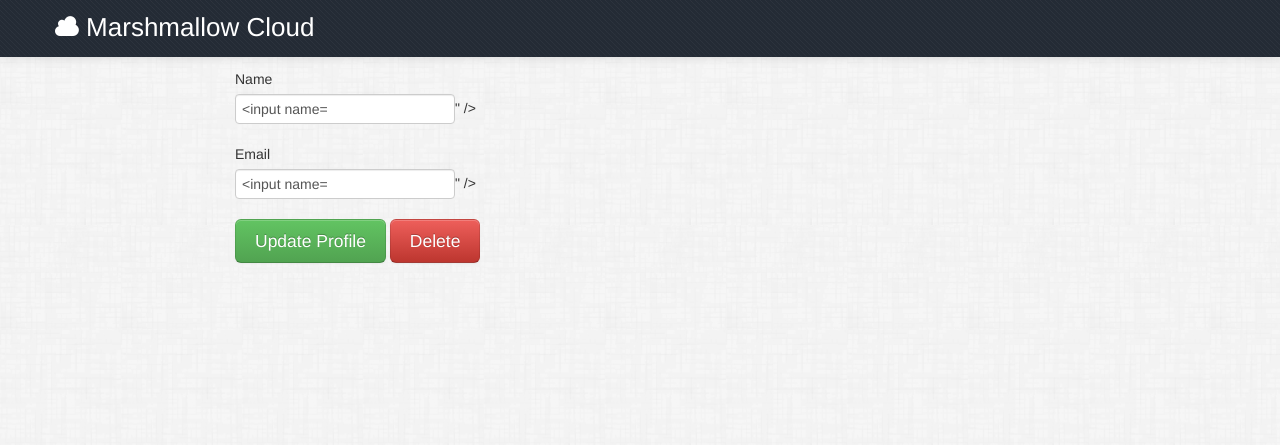
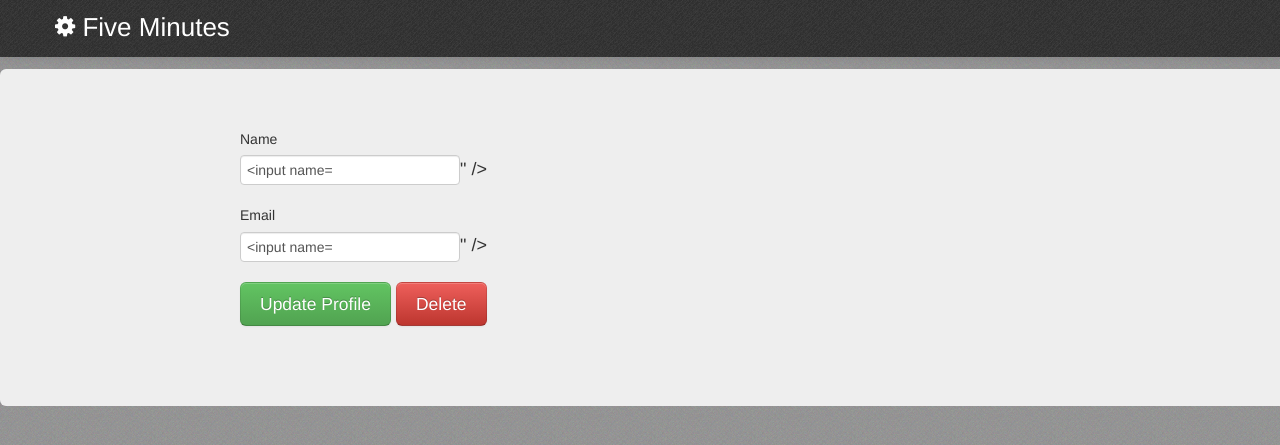
Before and after one commit to myles2007/5Minutes, a Flask app: template fiveminutes/templates/edit_profile.html in a window 1280 px wide. Shown: the top 445 px of the page. Run offline with Flask 2, Linux system fonts and the light colour scheme; the template is opened without the code that fills it, so the values that code supplies are empty, except form fields; tables that the repository leaves empty hold one stand-in row (values such as "Sample post"); form fields are guessed from the names that the template uses; some libraries are stand-ins or nearby versions.

Commit message:
Layout fixes.

```diff
--- a/fiveminutes/static/css/theme.css
+++ b/fiveminutes/static/css/theme.css
@@ -4,7 +4,7 @@ html {
 body {
         position: relative;
         padding-top: 69px;
-        background: #DDDCE2 url(../img/content_bg.jpg) repeat left top;
+        background: #DDDCE2 url(../img/content_bg.png) repeat left top;
         -webkit-font-smoothing: antialiased;
 }
 /* Navbar
@@ -23,7 +23,7 @@ body {
     filter: none;
     padding: 7px 0 8px 0;
     /*background: none repeat scroll 0 0 #242b35;*/
-    background: url("../img/nav_bg.jpg") 0 0 repeat;
+    background: url("../img/header_bg.png") 0 0 repeat;
 }
 .navbar .brand {
     font-size: 26px;
--- a/fiveminutes/templates/layout.html
+++ b/fiveminutes/templates/layout.html
@@ -2,14 +2,14 @@
 <html lang="en">
   <head>
     <meta charset="utf-8">
-    <title>Marshmallow Cloud {% block title %}{% endblock title %}</title>
+    <title>Five Minutes {% block title %}{% endblock title %}</title>
     <meta name="viewport" content="width=device-width, initial-scale=1.0">
     <meta name="description" content="EC2 Instance Launcher for BriteCore.">
     <meta name="author" content="Team Blayden">
 
     <!-- Le styles -->
     <link href="{{ url_for('static',filename='bootstrap/css/bootstrap.css') }}" rel="stylesheet">
-    <link rel="shortcut icon" href="{{ url_for('static', filename='img/smore.png') }}">
+    <link rel="shortcut icon" href="{{ url_for('static', filename='img/5.png') }}">
     <style>
       body {
         padding-top: 60px; /* 60px to make the container go all the way to the bottom of the topbar */
@@ -41,7 +41,7 @@
                 <span class="icon-bar"></span>
                 <span class="icon-bar"></span>
             </a>
-            <a class="brand" href="{{ url_for('index') }}" style="color: #fff;"><i class="icon-cloud"></i> Marshmallow Cloud</a>
+            <a class="brand" href="{{ url_for('index') }}" style="color: #fff;"><i class="icon-cog"></i> Five Minutes</a>
             <div class="nav-collapse collapse">
                 <ul class="nav pull-right" style="margin-top: -10px;">
                     {% if g.user %}
@@ -56,7 +56,7 @@
       </div>
     </div>
     <!-- ends navbar -->
-    <div class="container">
+    <div class="container hero-unit">
         {% with messages = get_flashed_messages(with_categories=true) %}
             <div id='alerts'>
             {% for category, message in messages %}
```
Also changed, not shown: fiveminutes/fiveminutes.db, fiveminutes/static/img/5.png (added), fiveminutes/static/img/content_bg.jpg (deleted), fiveminutes/static/img/content_bg.png (added), fiveminutes/static/img/header_bg.png (added), fiveminutes/static/img/smore.png (deleted).
